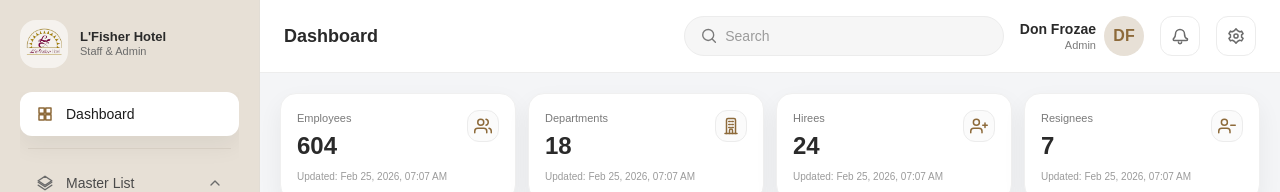
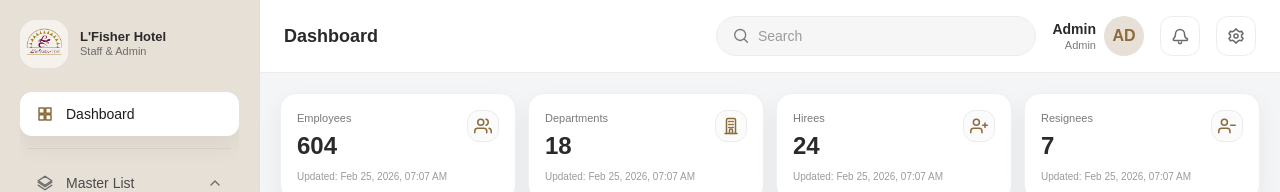
Before and after one commit to Chrisart-G/Frontend-HRIS, a React (Vite) app: page / in a window 1280 px wide. Both pictures are taken after a click on the button "Log In". Shown: the top 192 px of the page. Built offline with nearby package versions, Linux system fonts and the light colour scheme.

Commit message:
12. Adjust dashboard UI

```diff
--- a/src/Components/Navigation.jsx
+++ b/src/Components/Navigation.jsx
@@ -56,11 +56,11 @@ function Navigation({ q, setQ }) {
 
           <div className="hidden md:flex items-center gap-2">
             <div className="text-right leading-tight">
-              <div className="text-sm font-semibold text-[#2a2a2a]">Don Frozae</div>
+              <div className="text-sm font-semibold text-[#2a2a2a]">Admin</div>
               <div className="text-[11px] text-[#7a7a7a]">Admin</div>
             </div>
             <div className="h-10 w-10 rounded-full bg-[#e7e0d6] flex items-center justify-center text-[#8d6a3a] font-semibold">
-              DF
+              AD
             </div>
           </div>
 
```
